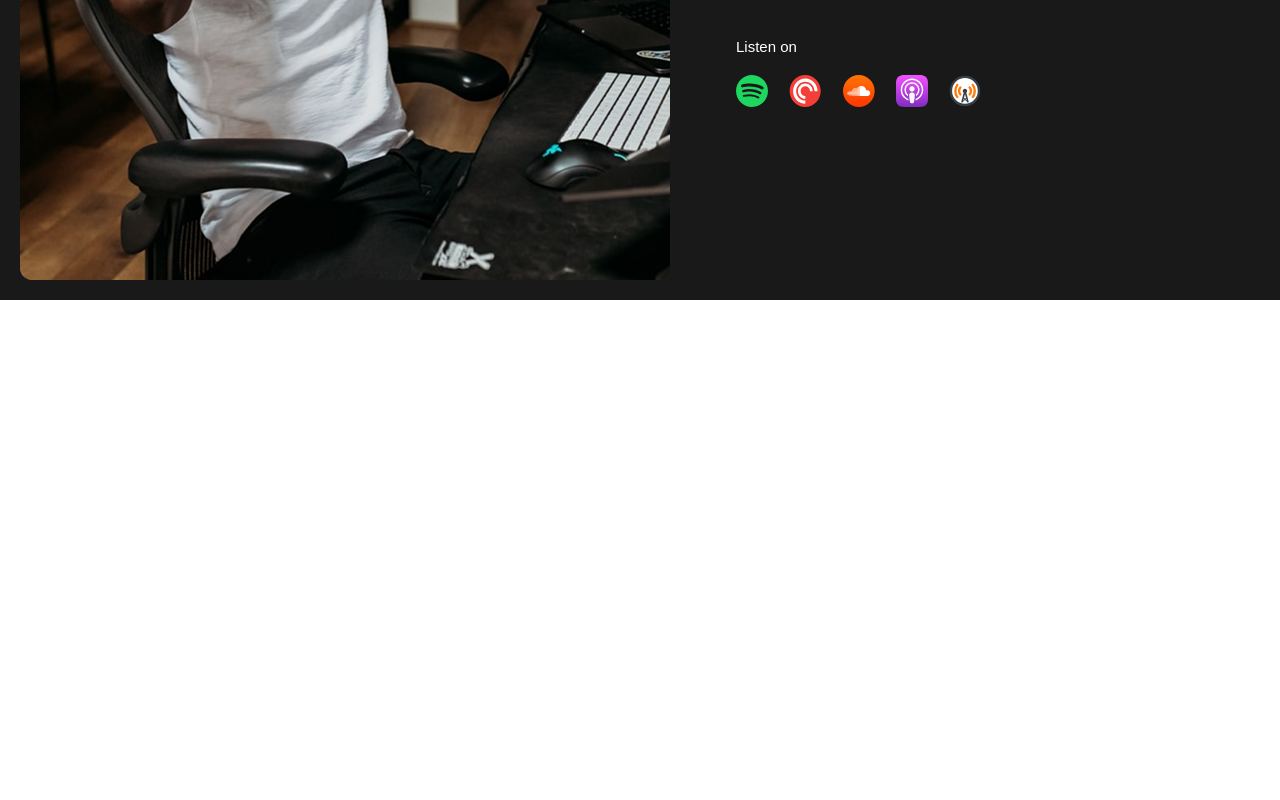
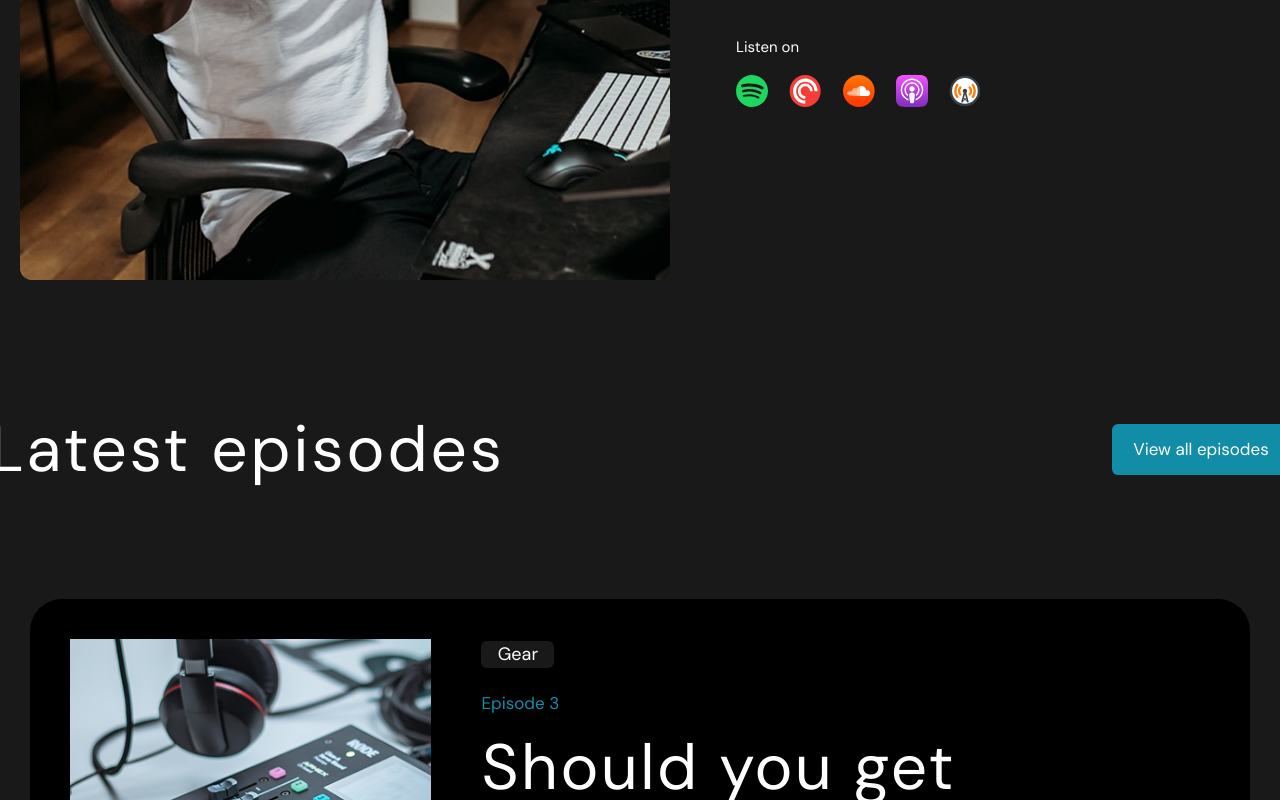
Before and after one commit to ProkopenkoNikita/bem-training, a website built with Vite: page index.html in a window 1280 px wide. Shown: the part 752-1552 px from the top of the page. Before the commit the page ends 1052 px from the top, so only its background shows below. Built offline with nearby package versions, Linux system fonts and the light colour scheme.

Commit message:
episod-section added

```diff
--- a/src/base.css
+++ b/src/base.css
@@ -1,12 +1,22 @@
+@import url('https://fonts.googleapis.com/css2?family=DM+Sans:ital,wght@0,400;1,400&display=swap');
+
 :root {
     --bg-color: #191919;
+    /* button color */
     --btn-color: #118DA8;
-    /* Шрифт */
+    /* for all*/
     --font-family: 'DM Sans', sans-serif;
+    /* for all */
+    --font-weight: 400;
+    /* card h */
+    --font-size-card-h: 64px;
+    --line-height-card-h: 70.4px;
+    --letter-spacing: 2.56px;
+    /* card p*/
+    --font-size-card-p: 22px;
+    --line-height-card-p: 33px;
+    /*Button styles*/
+    --font-size-btn: 17px;
+    --line-height-btn: 27px;
 
-    /* Начертание и вес */
-    --font-weight: 400;
-    /* Размер и межстрочный интервал */
-    --font-size: 17px;
-    --line-height: 27px;
 }
--- /dev/null
+++ b/src/components/Episodes/episodes.js
@@ -0,0 +1,47 @@
+import styles from './episodes.module.css';
+
+export default function episodes() {
+    return `
+    <section class="${styles.episodes}">
+        <div class="${styles.episodes__container}">
+            <div class="${styles.episodes__container__title}">
+                <h2 class="${styles.episodes__container__title__item}">Latest episodes</h2>
+                <button class="${styles.episodes__container__title__btn}">View all episodes</button>
+            </div>
+            <div class="${styles.episodes__container__cards}">
+                <div class="${styles.episodes__container__card}">
+                    <img src="./card1.png" alt="">
+                    <div class="${styles.episodes__container__card__info}">
+                        <span class="${styles.episodes__container__card__info__span} ${styles.span1}">Gear</span>
+                        <a href="" class="">Episode  3</a>
+                        <h2>Should you get outboard audio gear?</h2>
+                        <p class="${styles.episodes__container__card__info__p}">Is hardware really worth it when it comes to podcasting? The answer is...it depends.
+                            Here’s our reasons on why you might want to consider picking something up.</p>
+                        <button class="${styles.episodes__container__card__info__btn} ${styles.btn}">View Episode Details</button>
+                    </div>
+                </div>
+                <div class="${styles.episodes__container__card}">
+                    <img src="./card2.png" alt="">
+                    <div class="${styles.episodes__container__card__info}">
+                        <span class="${styles.episodes__container__card__info__span} ${styles.span}">Tips & Tricks</span>
+                        <a href="" class="">Episode  2</a>
+                        <h2>Mic tricks to take you to the next level</h2>
+                        <p>Stop rolling with those default settings on your mic. These small tweaks will take you from sounding good to great.</p>
+                        <button class="${styles.episodes__container__card__info__btn}">View Episode Details</button>
+                    </div>
+                </div>
+                <div class="${styles.episodes__container__card}">
+                    <img src="./card3.png" alt="">
+                    <div class="${styles.episodes__container__card__info}">
+                        <span class="${styles.episodes__container__card__info__span}">Gear</span>
+                        <a href="" class="">Episode  1</a>
+                        <h2 class="${styles.episodes__container__card__info__title}">The best microphone under $200</h2>
+                        <p>With so many microphones on the market, how are you supposed to know what’s the best? Take a look at our top picks.</p>
+                        <button class="${styles.episodes__container__card__info__btn}">View Episode Details</button>
+                    </div>
+                </div>
+            </div>
+        </div>
+    </section>
+    `
+}
--- /dev/null
+++ b/src/components/Episodes/episodes.module.css
@@ -0,0 +1,174 @@
+@use '@base.css' as *;
+
+.episodes {
+    max-width: 1440px;
+    width: 100%;
+    height: 100%;
+    padding: 100px 50px;
+    background-color: var(--bg-color);
+    margin: 0 auto;
+}
+
+.episodes__container {
+    display: flex;
+    flex-direction: column;
+    align-items: center;
+    gap: 100px;
+    background-color: var(--bg-color);
+}
+
+
+.episodes__container__title {
+    display: flex;
+    align-items: center;
+    justify-content: space-between;
+    width: 1300px;
+    height: 99px;
+
+}
+
+.episodes__container__title__item {
+    font-family: var(--font-family);
+    font-weight: var(--font-weight);
+    font-size: 64px;
+    line-height: 79.2px;
+    letter-spacing: 2.88px;
+    color: white;
+}
+
+.episodes__container__title__btn,
+.episodes__container__card__info__btn {
+    width: 178px;
+    height: 51px;
+    border-radius: 6px;
+    background-color: var(--btn-color);
+    color: white;
+    font-family: var(--font-family);
+    font-weight: var(--font-weight);
+    font-size: var(--font-size-btn);
+    line-height: var(--line-height-btn);
+    transition: transform 0.3s ease, background-color 0.3s ease;
+    cursor: pointer;
+}
+
+
+.episodes__container__card__info__btn {
+    position: absolute;
+    bottom: -70px;
+}
+.btn{
+    position: absolute;
+    bottom: -53px;
+}
+
+
+.episodes__container__title__btn:hover,
+.episodes__container__card__info__btn:hover {
+    transform: scale(1.1);
+    background-color: #0E6F88;
+}
+
+
+.episodes__container__cards {
+    background-color: var(--bg-color);
+    display: flex;
+    flex-direction: column;
+    align-items: center;
+    justify-content: space-between;
+    gap: 60px;
+    width: 1300px;
+    height: 100%;
+}
+
+
+.episodes__container__card {
+    display: flex;
+    align-items: center;
+    justify-content: flex-start;
+    gap: 50px;
+    background-color: black;
+    padding: 40px;
+    width: 1220px;
+    height: 100%;
+    border-radius: 32px;
+
+}
+
+.episodes__container__card img {
+    width: 389px;
+    height: 432px;
+    position: relative;
+    object-fit: cover;
+}
+
+.episodes__container__card__info {
+    position: relative;
+    width: 100%;
+}
+
+
+.episodes__container__card__info__span {
+    display: inline-block;
+    text-align: center;
+    align-items: center;
+    width: 73px;
+    height: 27px;
+    color: white;
+    background-color: var(--bg-color);
+    border-radius: 6px;
+    font-family: var(--font-family);
+    font-weight: var(--font-weight);
+    font-size: 18px;
+    line-height: var(--line-height-btn);
+    position: absolute;
+    top: -65px;
+}
+
+.span1{
+    top: -50px;
+}
+
+.span {
+    width: 136px;
+}
+
+
+.episodes__container__card__info a {
+    color: var(--btn-color);
+    font-family: var(--font-family);
+    font-size: var(--font-size-btn);
+    font-weight: var(--font-weight);
+    transition: color 0.3s;
+    cursor: pointer;
+}
+
+
+.episodes__container__card__info h2 {
+    font-family: var(--font-family);
+    font-weight: var(--font-weight);
+    font-size: var(--font-size-card-h);
+    line-height: var(--line-height-card-h);
+    letter-spacing: var(--letter-spacing);
+    color: white;
+    margin-top: 17px;
+    margin-bottom: 28px;
+}
+
+.episodes__container__card__info__title {
+    font-family: var(--font-family);
+    font-weight: var(--font-weight);
+    font-size: 57px;
+    line-height: 70.4px;
+    letter-spacing: 2.56px;
+}
+
+
+
+.episodes__container__card__info p {
+    font-family: var(--font-family);
+    font-weight: var(--font-weight);
+    font-size: var(--font-size-card-p);
+    line-height: var(--line-height-card-p);
+    color: #FFFFFFB2;
+    margin-bottom: 18px;
+}
--- a/src/components/Header/header.module.css
+++ b/src/components/Header/header.module.css
@@ -42,13 +42,11 @@
     gap: calc((403px - (75px * 4))/4);
 }
 
-.header__ul__item {
+.header__ul__item{
     color: white;
     font-family: var(--font-family);
-    font-size: var(--font-size);
+    font-size: var(--font-size-btn);
     font-weight: var(--font-weight);
-    font-style: normal;
-    letter-spacing: 0;
     transition: color 0.3s;
     cursor: pointer;
     padding: 10px;
--- a/src/components/Hero/hero.js
+++ b/src/components/Hero/hero.js
@@ -11,8 +11,8 @@ export default function hero() {
                     <img src="./hero__img.png" alt="" class="">
                 </div>
                 <div class="${styles.hero__container__info}">
-                    <h2 class="${styles.hero__container__title}">Take your podcast to the next <strong>level</strong></h2>
-                    <span class="${styles.underline}">
+                    <h1 class="${styles.hero__container__title}">Take your podcast to the next <strong>level</strong></h2>
+                    <span class="${styles.hero__container__title__underline}">
                       <img src="./Vector.svg" alt="" class="">
                     </span>
                     <div class="${styles.hero__container__links}">
--- a/src/components/Hero/hero.module.css
+++ b/src/components/Hero/hero.module.css
@@ -1,3 +1,6 @@
+@use '@base.css' as *;
+
+
 .hero {
     max-width: 1440px;
     width: 100%;
@@ -99,10 +102,9 @@
 
 
 
-.underline img {
+.hero__container__title__underline img{
     width: 163px;
     height: 11px;
-
 }
 
 .hero__container__links {
@@ -136,8 +138,19 @@
     height: 32px;
 }
 
-.hero__container__links_items a img {
-    cursor: pointer;
+.hero__container__links_items a {
+    display: inline-flex;
+    justify-content: center;
+    align-items: center;
+    width: 32px;
     height: 32px;
-    width: 32px;
+    border-radius: 50%;
+    transition: transform 0.1s ease, box-shadow 0.3s ease;
 }
+
+
+.hero__container__links_items a:hover {
+    transform: translateY(-10px);
+    box-shadow:0 0 6px var(--btn-color), 0 0 12px var(--btn-color);
+    /* внутреннее свечение */
+}
--- a/src/main.js
+++ b/src/main.js
@@ -4,11 +4,14 @@ import header from './components/Header/header.js';
 import header_styles from './components/Header/header.module.css'; // добавьте импорт
 import hero from './components/Hero/hero.js';
 import hero_styles from './components/Hero/hero.module.css'; // добавьте импорт
+import episodes from './components/Episodes/episodes.js';
+import episodes_styles from './components/Episodes/episodes.module.css';
 
 
 const app = document.querySelector('#app');
 app.innerHTML = header(); // вставляем HTML
 app.innerHTML += hero(); // вставляем HTML
+app.innerHTML += episodes()// вставляем HTML
 
 
 const navLinks = document.querySelectorAll('.link');
```
Also changed, not shown: public/card1.png (added), public/card2.png (added), public/card3.png (added).
